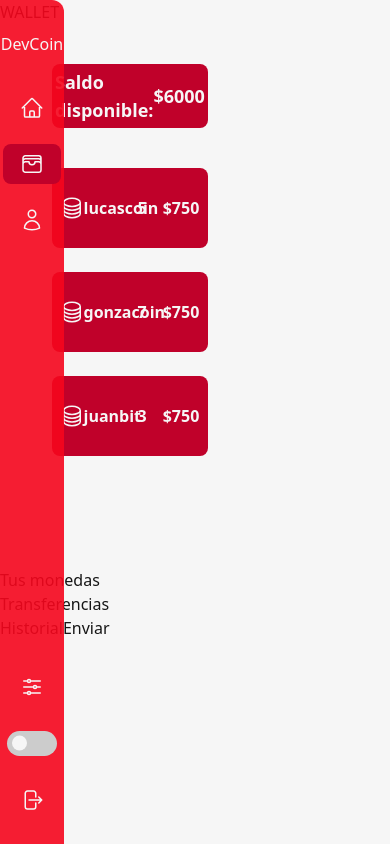
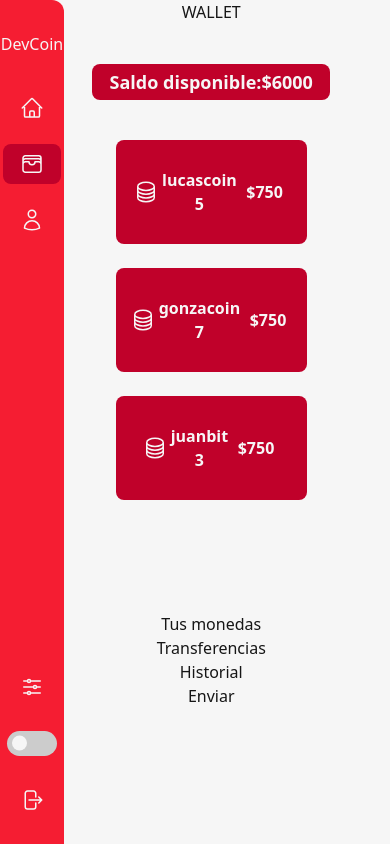
Before and after one commit to lautaroRocha/devCoin-front, a React (Vite) app: page /wallet in a window 390 px wide. Built offline with nearby package versions, Linux system fonts and the light colour scheme.

Commit message:
fxed balance responsive

```diff
--- a/src/components/Balance/Balance.jsx
+++ b/src/components/Balance/Balance.jsx
@@ -7,19 +7,21 @@ const Balance = ({user}) => {
 
     return (
         <div className=' text-white w-8/12'>
-           <div className='flex   bg-secondary dark:bg-secondary/90 justify-center rounded-lg items-center my-10 mx-auto w-3/5 text-lg font-semibold px-3 py-1 sm:w-fit'>
+           <div className='flex   bg-secondary dark:bg-secondary/90 justify-center rounded-lg items-center my-10 mx-auto w-5/5 text-lg font-semibold px-3 py-1 sm:w-fit'>
             <h3>Saldo disponible:</h3>
             <span>$6000</span>
            </div>
-           <div className="group flex flex-col gap-6 mb-28 items-center ">
+           <div className="group flex flex-col gap-6 mb-28 items-center w-12/12">
            {USER_COINS.map( (coin, idx)=> {
             return(
-             <div key={idx} className="flex  bg-secondary dark:bg-secondary/90 justify-center rounded-lg items-center py-7 w-3/5 font-bold text-center" >
+             <div key={idx} className="flex  bg-secondary dark:bg-secondary/90 justify-center rounded-lg items-center py-7 w-4/5 font-bold text-center" >
                 <svg xmlns="http://www.w3.org/2000/svg" fill="none" viewBox="0 0 24 24" strokeWidth={1.5} stroke="currentColor" className="w-6 h-6 w-1/4 ">
   <path strokeLinecap="round" strokeLinejoin="round" d="M20.25 6.375c0 2.278-3.694 4.125-8.25 4.125S3.75 8.653 3.75 6.375m16.5 0c0-2.278-3.694-4.125-8.25-4.125S3.75 4.097 3.75 6.375m16.5 0v11.25c0 2.278-3.694 4.125-8.25 4.125s-8.25-1.847-8.25-4.125V6.375m16.5 0v3.75m-16.5-3.75v3.75m16.5 0v3.75C20.25 16.153 16.556 18 12 18s-8.25-1.847-8.25-4.125v-3.75m16.5 0c0 2.278-3.694 4.125-8.25 4.125s-8.25-1.847-8.25-4.125" />
 </svg>
-                <span className='w-1/4'>{coin.token}</span>
-                <span className='w-1/4'>{coin.quantity}</span>
+                 <div className="flex flex-col items-center justify-center text-center px-1 md:flex-row md:gap-3">
+                <span className=''>{coin.token}</span>
+                <span className=''>{coin.quantity}</span>
+                </div>
                 {/* acá se calcularía el valor en pesos/dolares  */}
                 <span className='w-1/4'>$750</span>
              </div>
--- a/src/components/UserProfile/UserProfile.jsx
+++ b/src/components/UserProfile/UserProfile.jsx
@@ -51,7 +51,7 @@ const UserProfile = () => {
         <>
         <div className='flex flex-col h-screen items-center  w-11/12 ml-auto lg:w-8/12 lg:mr-auto lg:ml-45'>
         <div className='flex flex-col bg-primary/90 dark:bg-primary/90 justify-between rounded-xl items-center gap-6 mt-6 py-7 md:flex-row w-9/12 relative text-center text-white' >
-            <div className='w-32 h-32 bg-red-900 rounded-full ml-5 aspect-square' ref={userPicture}/>
+            <div className='w-32 h-32 bg-red-900 rounded-full ml-5 aspect-squaren' ref={userPicture}/>
             <h1 className='font-extrabold text-4xl px-3' ref={userName} id="user-value">{user.username}</h1>
             <span className='italic text-base md:mr-5' ref={userEmail} id="user-value">{user.email}</span>
             {editing ?
--- a/src/components/Walllet/Wallet.jsx
+++ b/src/components/Walllet/Wallet.jsx
@@ -1,10 +1,15 @@
-import React from 'react';
+import React, {useState} from 'react';
 
 import {Balance} from '../../components'
 
 const Wallet = () => {
+
+    const [transactionsByUser, setTransactionsByUser] = useState([])
+    const [transactionsToUser, setTransactionsToUser] = useState([])
+
+
     return (
-        <>
+        <div className='flex flex-col h-screen items-center  w-11/12 ml-auto lg:w-8/12 lg:mr-auto lg:ml-45'>
         <h1>WALLET</h1>
             <Balance />
             <h2>Tus monedas</h2>
@@ -14,7 +19,7 @@ const Wallet = () => {
             <h3>Transferencias</h3>
                 <span>Historial</span>
                 <span>Enviar</span>
-        </>
+        </div>
     );
 }
 
```
